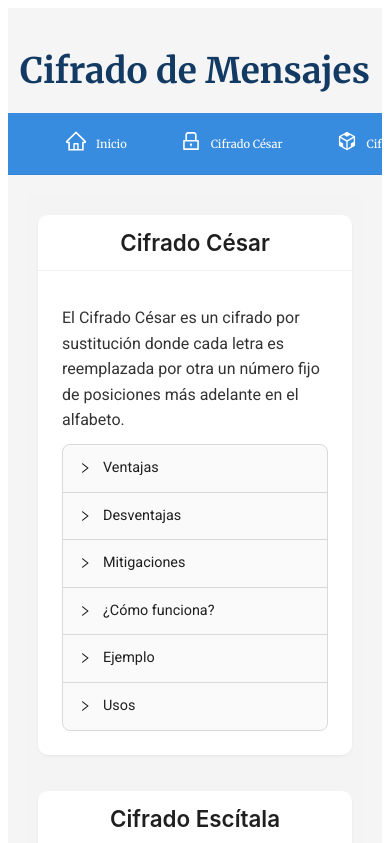
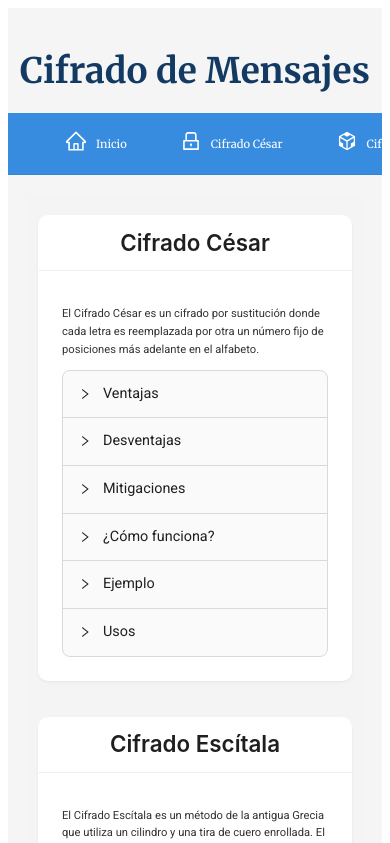
Before and after one commit to HailieTapia/Cifradoss, a React (Create React App) app: page / in a window 390 px wide. Shown: the top 843 px of the page. Built offline with nearby package versions, Linux system fonts and the light colour scheme.

Commit message:
Update App.css

```diff
--- a/src/App.css
+++ b/src/App.css
@@ -80,7 +80,7 @@ h1 {
 
 @media only screen and (max-width: 600px) {
   .ant-card-body p {
-    font-size: 1rem;
+    font-size: .7rem;
     line-height: 1.6;
   }
 
```
